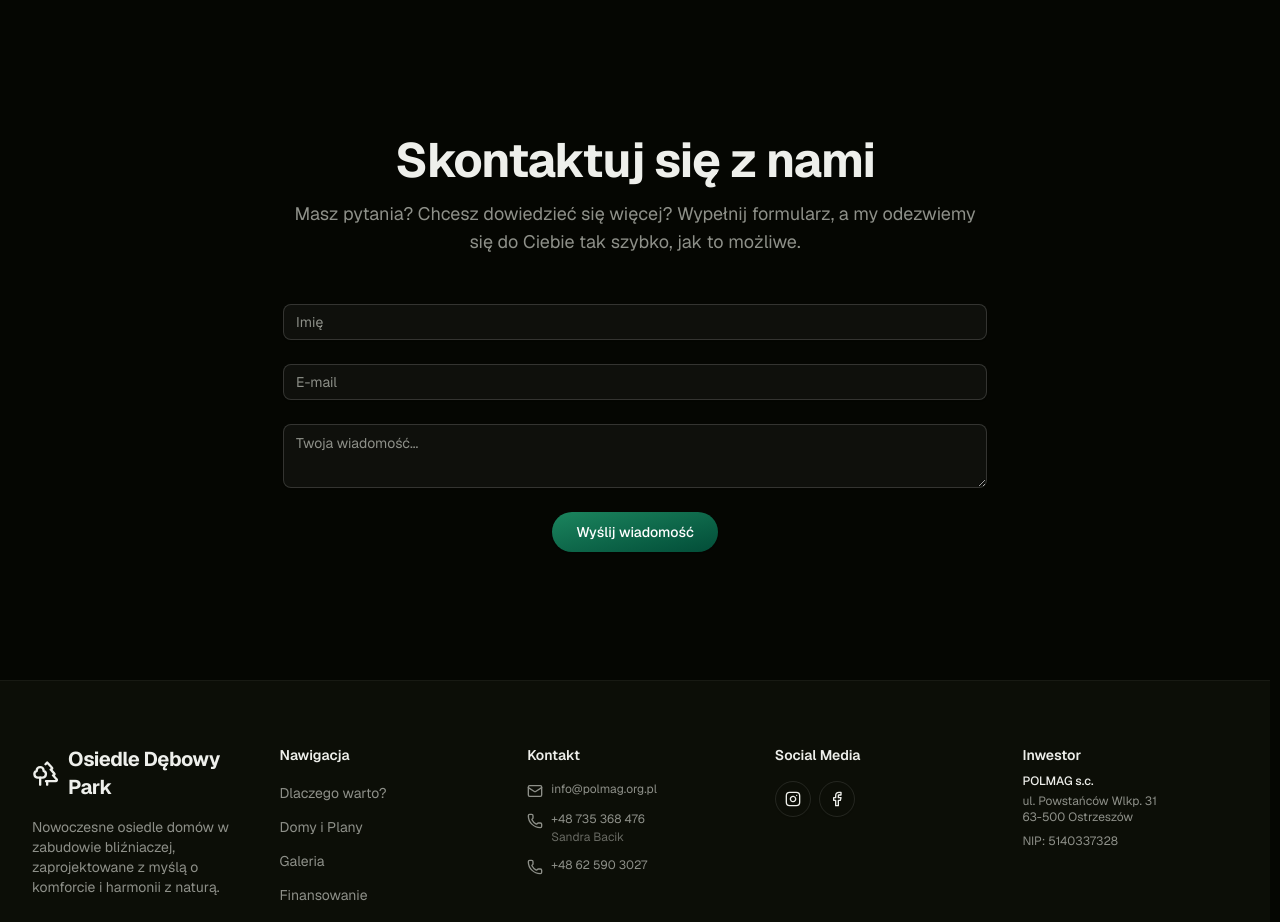
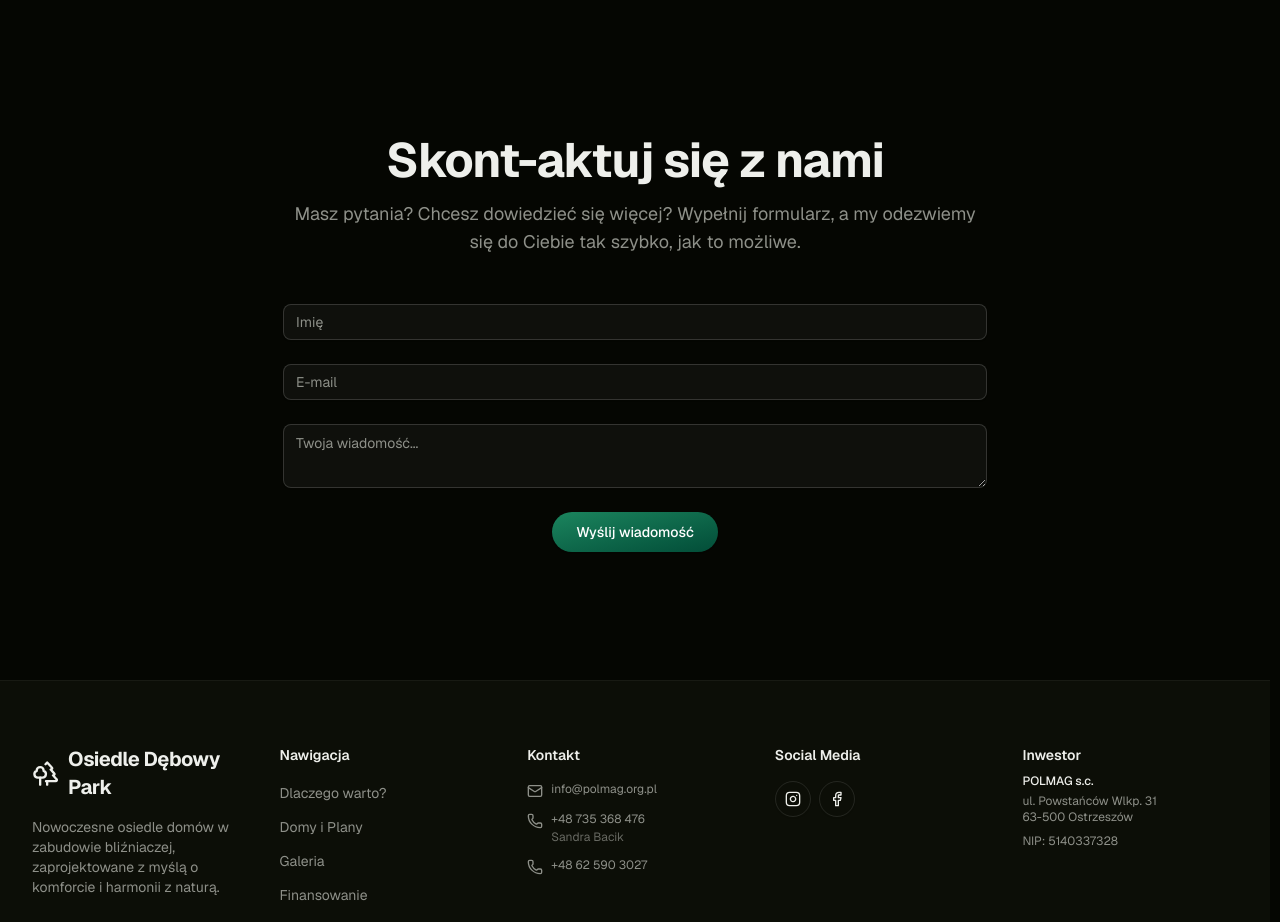
Before and after one commit to KaczmarekBartosz/jaworowa-ostrzeszow, a Next.js app: page / in a window 1280 px wide. Shown: the part 7620-8542 px from the top of the page. Built offline with nearby package versions, Linux system fonts and the light colour scheme.

Commit message:
Aktualizacja sekcji kontaktowej

```diff
--- a/components/sections/contact-section.tsx
+++ b/components/sections/contact-section.tsx
@@ -12,7 +12,7 @@ export function ContactSection() {
     >
       <div className="mx-auto max-w-3xl text-center px-6 md:px-8">
         <h2 className="text-4xl font-bold tracking-tight text-foreground md:text-5xl">
-          Skontaktuj się z nami
+          Skont-aktuj się z nami
         </h2>
         <p className="mt-4 text-lg text-muted-foreground">
           Masz pytania? Chcesz dowiedzieć się więcej? Wypełnij formularz, a my
@@ -26,12 +26,12 @@ export function ContactSection() {
             <label htmlFor="name" className="sr-only">
               Imię
             </label>
-            {/* POPRAWKA: Dodano autoComplete="name" */}
             <Input
               id="name"
               type="text"
               placeholder="Imię"
               required
+              // POPRAWKA: Poprawny atrybut autoComplete
               autoComplete="name"
             />
           </div>
@@ -39,12 +39,12 @@ export function ContactSection() {
             <label htmlFor="email" className="sr-only">
               E-mail
             </label>
-            {/* POPRAWKA: Dodano autoComplete="email" */}
             <Input
               id="email"
               type="email"
               placeholder="E-mail"
               required
+              // POPRAWKA: Poprawny atrybut autoComplete
               autoComplete="email"
             />
           </div>
```
Also changed, not shown: 1 other file (tests, documents, lock files or other folders).
